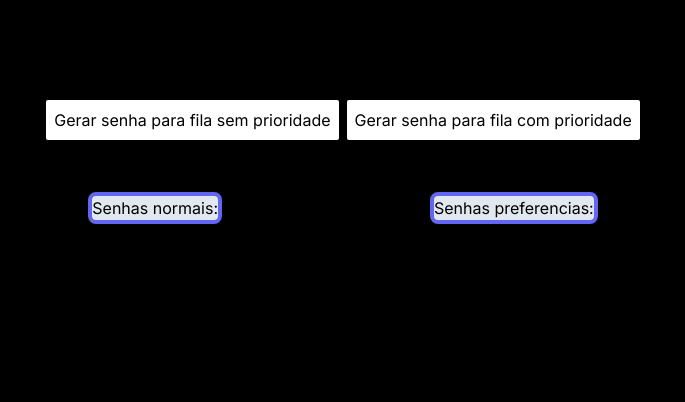
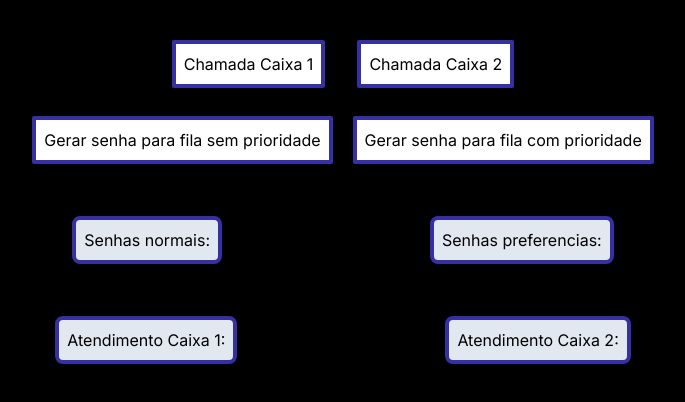
Before and after one commit to germanodrp/TDE-Fila, a React (Vite) app: page / in a window 1280 px wide. Shown: the top 402 px of the page, without its empty margins (297-982 px from the left). Built offline with nearby package versions, Linux system fonts and the light colour scheme.

Commit message:
Feat:Adicionando e ajustando CSS(germano)

```diff
--- a/src/components/ButtonGeneratePassword.tsx
+++ b/src/components/ButtonGeneratePassword.tsx
@@ -7,7 +7,7 @@ export function ButtonGeneratePassword(props: ButtonGeneratePasswordProps) {
     return (
 
         <button
-            className="bg-white hover:bg-slate-400 rounded-sm px-2 py-2"
+            className="bg-white hover:bg-slate-400 rounded-sm px-2 py-2 border-4 border-indigo-800 bg-slate-200 rounded-lg p-2"
             onClick={props.onClick}
         >
             {props.description}
--- a/src/pages/Home.tsx
+++ b/src/pages/Home.tsx
@@ -49,9 +49,27 @@ export function Home() {
 
     }
 
+    function handleChamadaCaixa1(){
+
+    }
+
+    function handleChamadaCaixa2(){
+
+    }
     return (
         <div>
-            <div className="justify-center pt-20 gap-2 flex mt-5">
+            <div className="justify-center pt-5 gap-8 flex mt-5">
+            <ButtonGeneratePassword
+                description="Chamada Caixa 1"
+                onClick ={handleChamadaCaixa1}
+                />
+                <ButtonGeneratePassword
+                description="Chamada Caixa 2"
+                onClick ={handleChamadaCaixa2}
+                />
+
+            </div>
+            <div className="justify-center pt-2 gap-5 flex mt-5 ">
                 <ButtonGeneratePassword
                     description="Gerar senha para fila sem prioridade"
                     onClick={handleGenerateNormalPassword}
@@ -60,11 +78,16 @@ export function Home() {
                     description="Gerar senha para fila com prioridade"
                     onClick={handleGeneratePreferredPassword}
                 />
+
+
             </div>
+
+
+
 
             <div className="justify-center flex mt-5 gap-52">
                 <table className="flex mt-8">
-                    <tbody className="text-Black border-collapse border-spacing-y-52 border-4 border-indigo-500 bg-slate-200 rounded-lg">Senhas normais:
+                    <tbody className="text-Black border-collapse border-spacing-y-52 border-4 border-indigo-800 bg-slate-200 rounded-lg p-2">Senhas normais:
                         {normalPasswordQueue.map(password => (
                             <tr key={password}>
                                 <td>{password}</td>
@@ -74,10 +97,31 @@ export function Home() {
                 </table>
 
                 <table className="flex mt-8">
-                    <tbody className="text-Black border-collapse border-spacing-y-52 border-4 border-indigo-500 bg-slate-200 rounded-lg">Senhas preferencias:
+                    <tbody className="text-Black border-collapse border-spacing-y-52 border-4 border-indigo-800 bg-slate-200 rounded-lg p-2">Senhas preferencias:
                         {preferredPasswordQueue.map(password => (
                             <tr key={password}>
                                 <td>{password}</td>
+                            </tr>
+                        ))}
+                    </tbody>
+                </table>
+
+            </div>
+
+            <div className="justify-center flex mt-5 gap-52">
+                <table className="flex mt-8">
+                    <tbody className="text-Black border-collapse border-spacing-y-52 border-4 border-indigo-800 bg-slate-200 rounded-lg p-2">Atendimento Caixa 1:
+                        {normalPasswordQueue.map(password => (
+                            <tr >
+                            </tr>
+                        ))}
+                    </tbody>
+                </table>
+
+                <table className="flex mt-8">
+                    <tbody className="text-Black border-collapse border-spacing-y-52 border-4 border-indigo-800 bg-slate-200 rounded-lg p-2">Atendimento Caixa 2:
+                        {preferredPasswordQueue.map(password => (
+                            <tr>
                             </tr>
                         ))}
                     </tbody>
```
